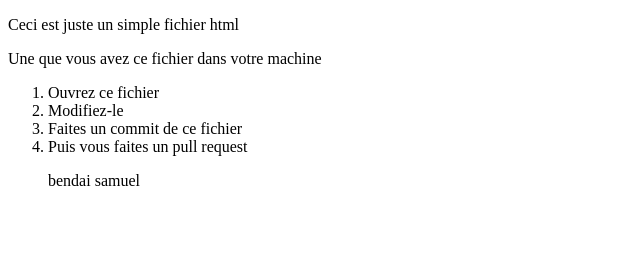
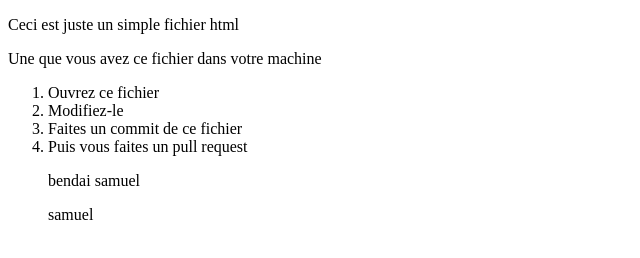
Before and after one commit to littljo/exos, a plain HTML site: page index.html in a window 1280 px wide. Shown: the full height of the page, 0-640 px from the left. Drawn offline with Linux system fonts and the light colour scheme.

Commit message:
la criminalité

```diff
--- a/index.html
+++ b/index.html
@@ -13,6 +13,7 @@
             <li>Faites un commit de ce fichier</li>
             <li>Puis vous faites un pull request</li>
 <p> bendai samuel</p>
+<p> samuel</p>
         </ol>
     </p>
 </body>
```
